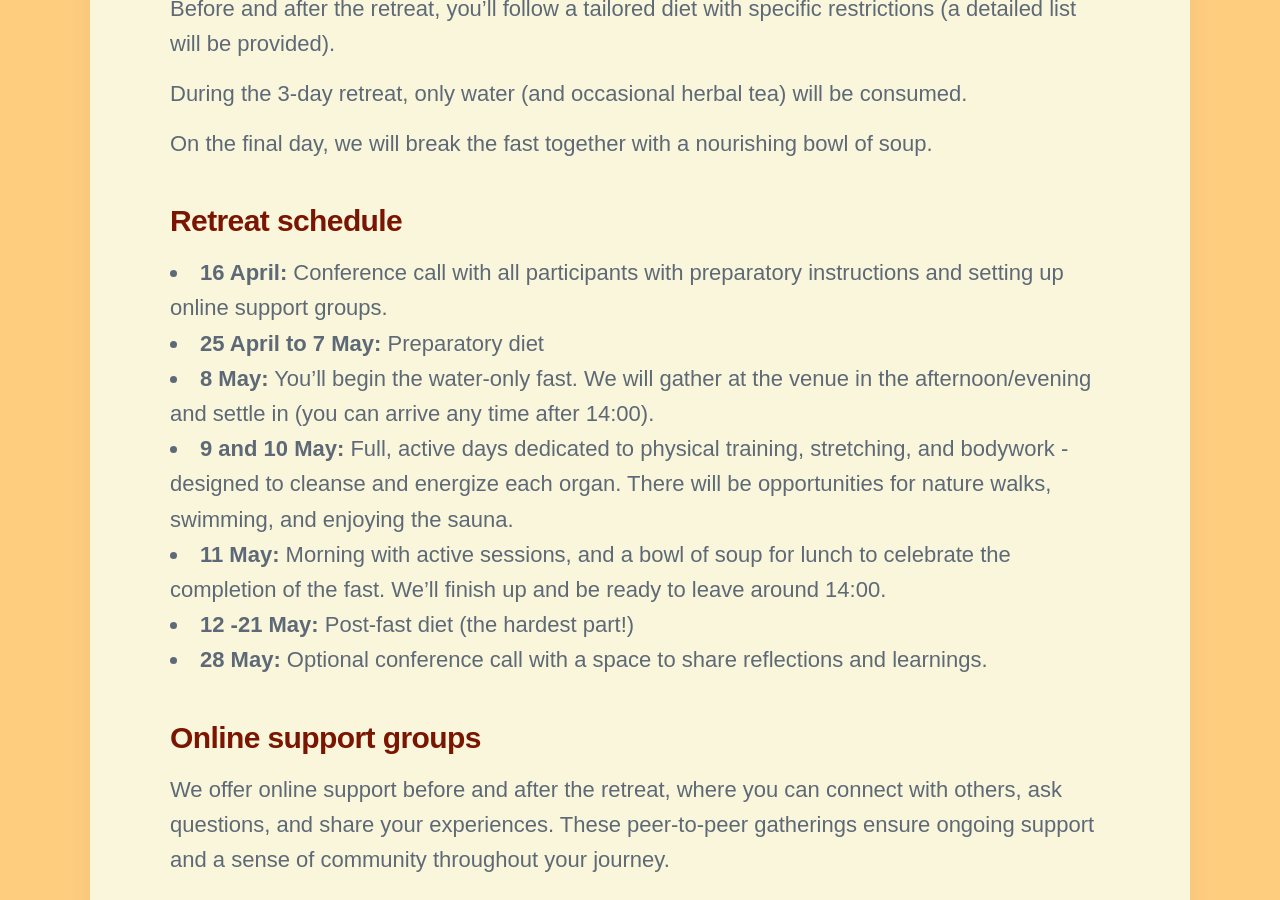
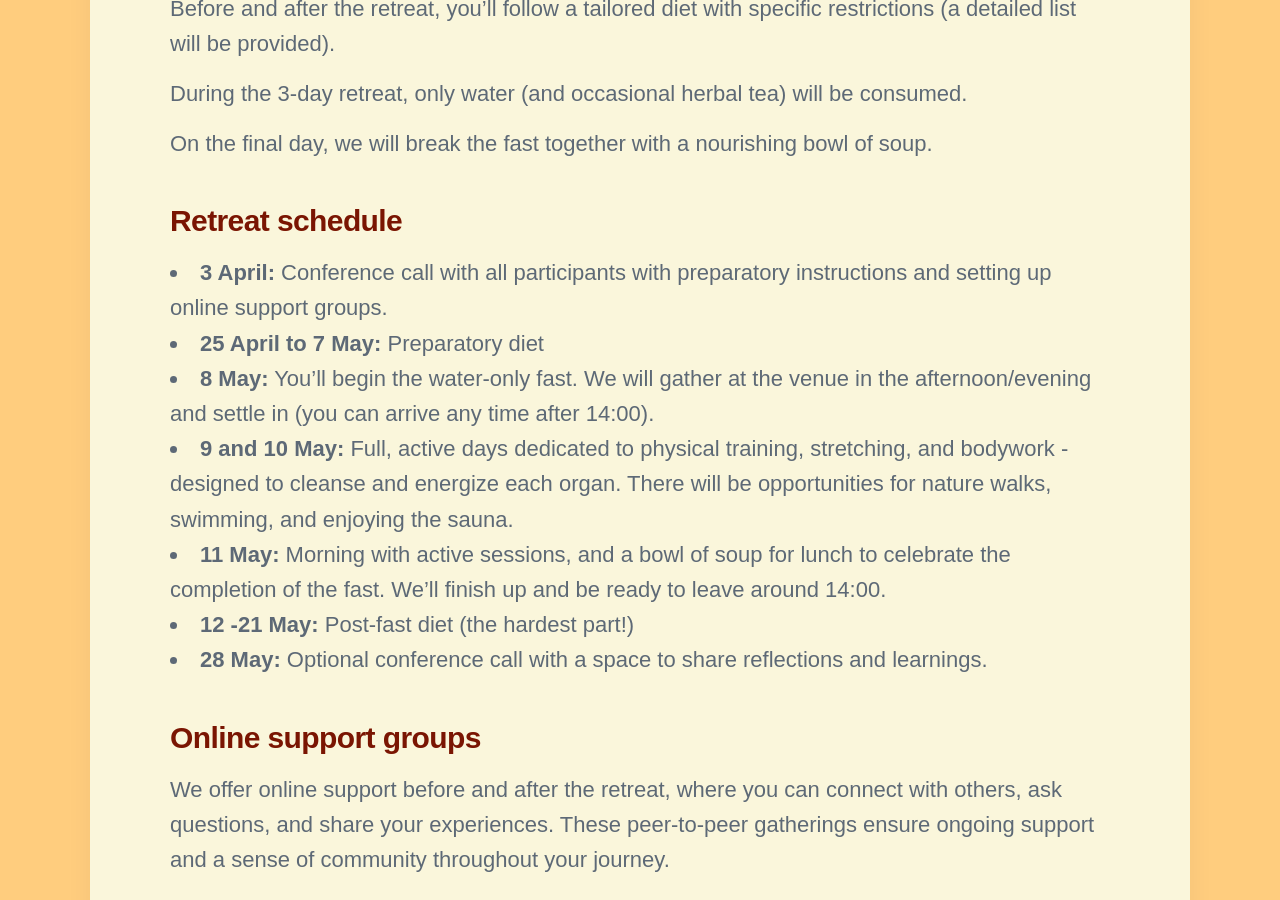
Before and after one commit to threekeytherapy/threekeytherapy.com, a Jekyll site: the page built from _workshops/fast-retreat.md, in a window 1280 px wide and 900 px high, scrolled down 3229 px. Built offline with Jekyll 4.4.1, drawn with Linux system fonts in a browser that asks for light colours; nearby versions of some CDN libraries; some web fonts are replaced.

Commit message:
fix dates

```diff
--- a/_workshops/fast-retreat.md
+++ b/_workshops/fast-retreat.md
@@ -71,7 +71,7 @@ On the final day, we will break the fast together with a nourishing bowl of soup
 
 ### Retreat schedule
 
-- **16 April:** Conference call with all participants with preparatory instructions and setting up online support groups.
+- **3 April:** Conference call with all participants with preparatory instructions and setting up online support groups.
 - **25 April to 7 May:** Preparatory diet
 - **8 May:** You'll begin the water-only fast. We will gather at the venue in the afternoon/evening and settle in (you can arrive any time after 14:00).
 - **9 and 10 May:** Full, active days dedicated to physical training, stretching, and bodywork - designed to cleanse and energize each organ. There will be opportunities for nature walks, swimming, and enjoying the sauna.
```
